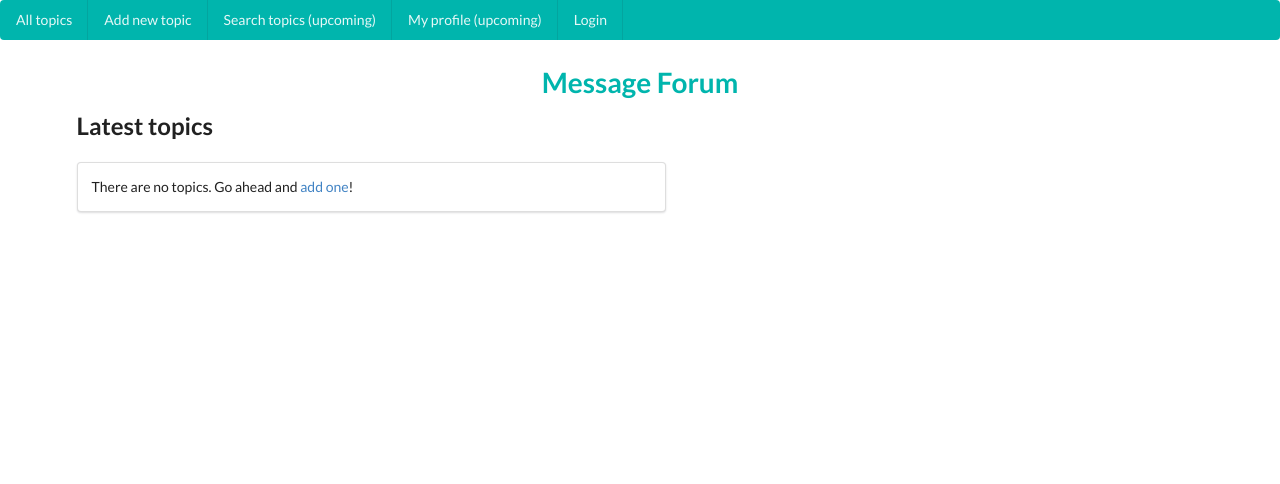
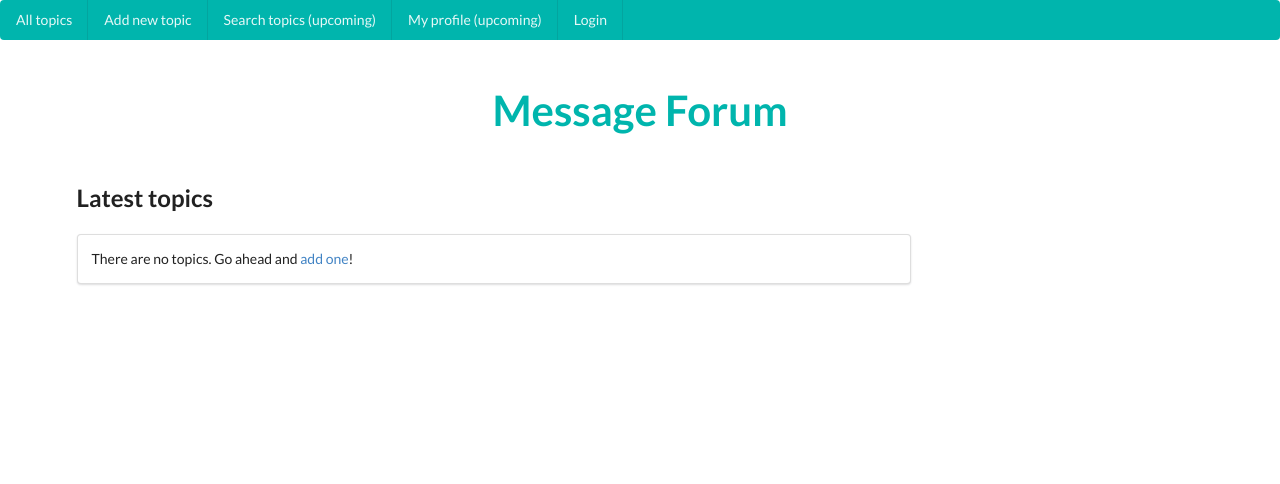
Before and after one commit to joonaspartanen/tsoha-forum, a Flask app: template application/templates/topics/list.html in a window 1280 px wide. Shown: the top 484 px of the page. Run offline with Flask 2, Linux system fonts and the light colour scheme; the template is opened without the code that fills it, so the values that code supplies are empty; some libraries are stand-ins or nearby versions.

Commit message:
Update custom CSS

```diff
--- a/application/static/styles.css
+++ b/application/static/styles.css
@@ -2,8 +2,17 @@
   min-height: 100vh;
 }
 
+.ui.main.container {
+  padding-top: 1em !important;
+}
+
+.main-title {
+  padding: 0.5em 0em 0.5em 0em !important;
+  font-size: 300% !important;
+}
+
 .content-wrapper {
-  max-width: 800px !important;
+  max-width: 1200px !important;
 }
 
 .topic-list {
@@ -14,7 +23,7 @@
   padding: 0em 1em 1em 1em !important;
   border: 1px solid darkgrey !important;
   margin-bottom: 1em !important;
-  border-radius: 5px;
+  border-radius: 4px;
   width: 100% !important;
 }
 
@@ -29,6 +38,10 @@
 
 .topic-subject > a:hover {
   color: grey;
+}
+
+.author:hover {
+  color: grey !important;
 }
 
 .topic-subject-input {
@@ -48,6 +61,11 @@
 
 .no-topics-message {
   margin-top: 1em;
+}
+
+.topic-navigation {
+  display: flex;
+  justify-content: center;
 }
 
 .post-wrapper {
@@ -81,3 +99,7 @@ textarea {
   right: 1em;
   top: 1.2em;
 }
+
+.tag-list {
+  margin-bottom: 1em;
+}
```
